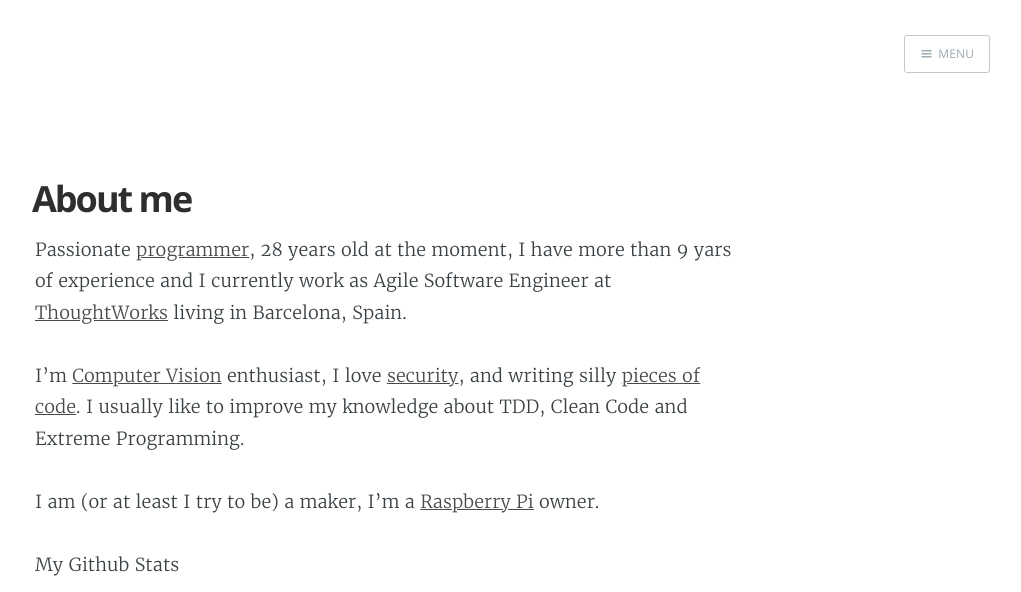
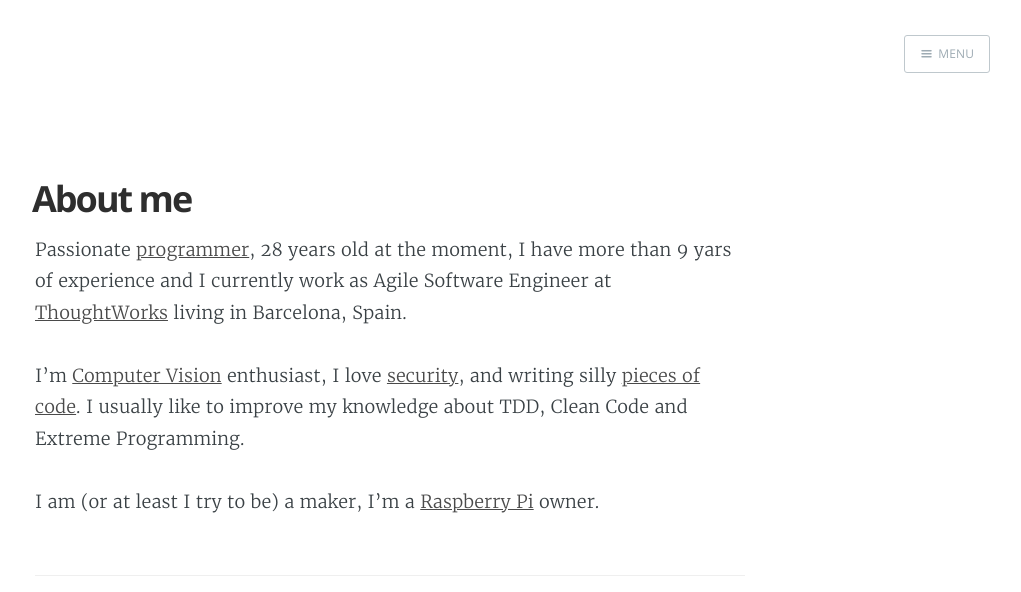
Before and after one commit to dlion/domenicoluciani, a Jekyll site: the page built from about.md, in a window 1280 px wide. Shown: the top 592 px of the page, without its empty margins (250-1271 px from the left). Built offline with Jekyll 4.4.1, drawn with Linux system fonts in a browser that asks for light colours; some web fonts are replaced; grey boxes are pictures that could not be loaded.

Commit message:
Added separator and title

```diff
--- a/about.md
+++ b/about.md
@@ -9,8 +9,9 @@
 
 I am (or at least I try to be) a maker, I'm a [Raspberry Pi](/category/raspberrypi) owner.
 
+---
 
-My Github Stats
+## My Github Stats
 
 ![Metrics](https://raw.githubusercontent.com/dlion/dlion/main/metrics.svg)
 ![Calendar](https://raw.githubusercontent.com/dlion/dlion/main/calendar.svg)
```
